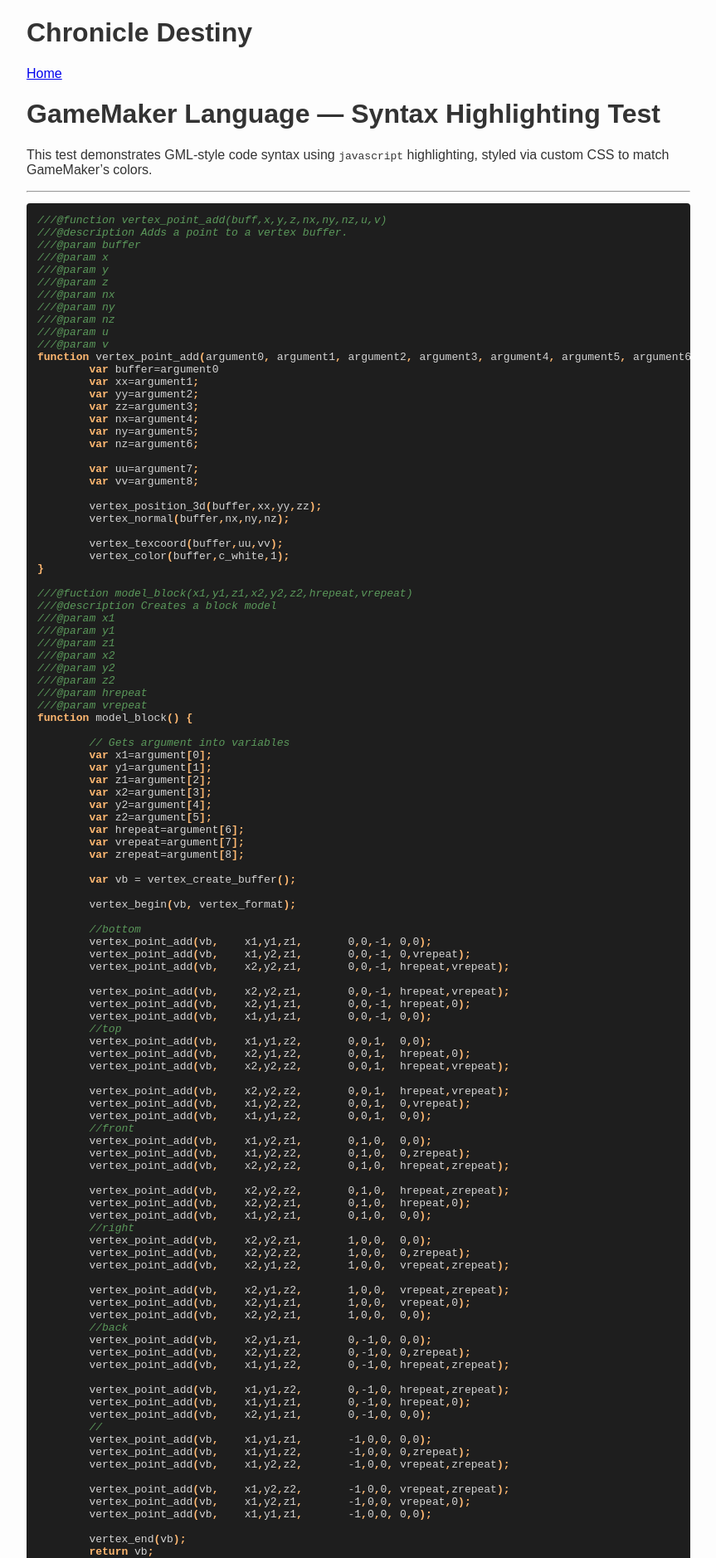
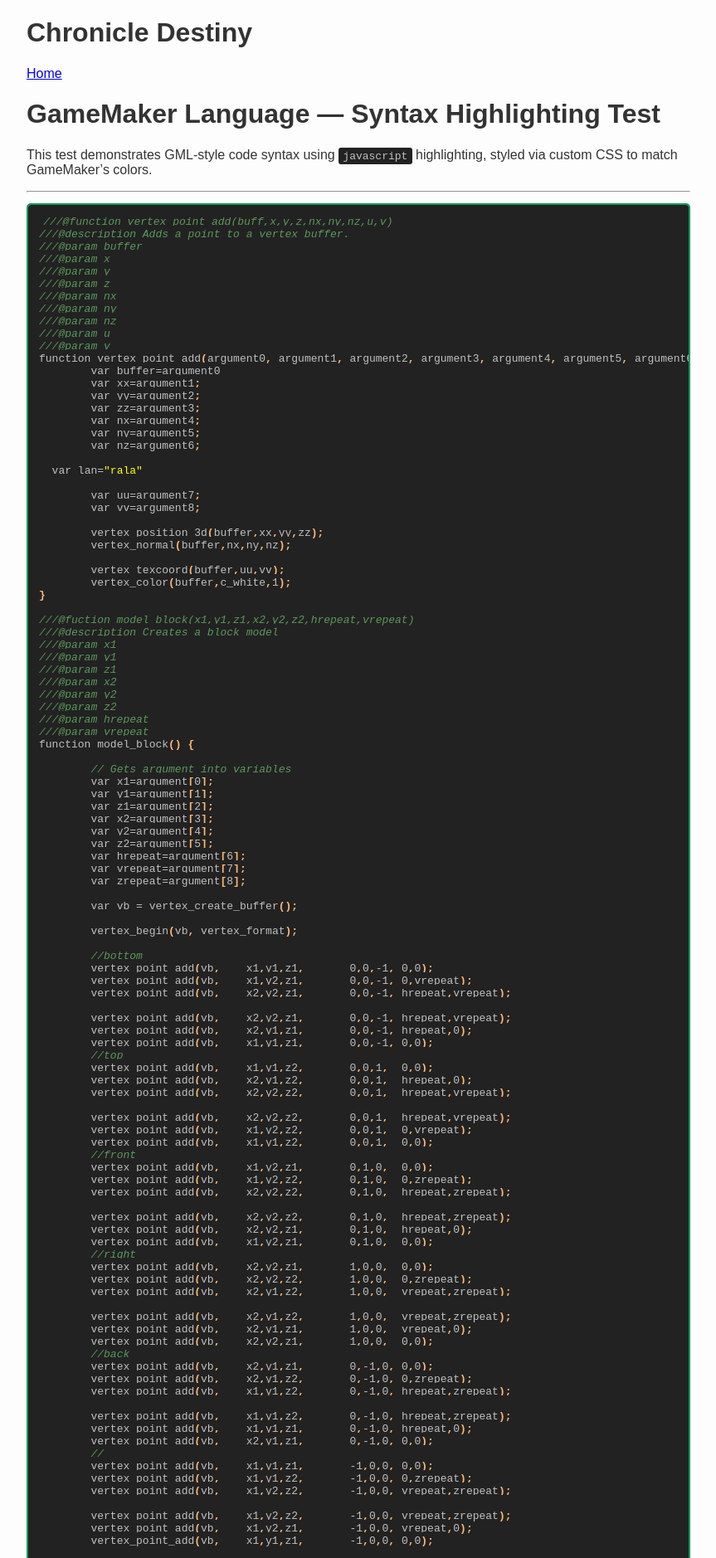
Before and after one commit to zBuLe/Chronicle-Destiny, a Jekyll site: the page built from gml.md, in a window 1280 px wide. Shown: the top 1878 px of the page at 83% size, without its empty margins (208-1071 px from the left). Built offline with Jekyll 4.4.1, drawn with Linux system fonts in a browser that asks for light colours.

Commit message:
Refactor GML code block styles for improved syntax highlighting and consistency

````diff
--- a/assets/css/style.css
+++ b/assets/css/style.css
@@ -40,60 +40,37 @@
 
 
 
-/* GML-inspired code block styling */
+/* Base code block style */
 pre.highlight {
-  background: #1e1e1e;
-  color: #d4d4d4;
+  background: #222222;
+  color: #C0C0C0;
   padding: 1em;
   overflow-x: auto;
-  border-radius: 4px;
+  border-radius: 5px;
+  border: 2px solid #039D5B;
   font-family: monospace;
 }
 
-/* Comments */
-.highlight .c,
-.highlight .c1 {
-  color: #5B995B;
-  font-style: italic;
+/* Inline code (optional) */
+code {
+  background: #222222;
+  color: #C0C0C0;
+  padding: 0.2em 0.4em;
+  border-radius: 3px;
 }
 
-/* Keywords */
+/* GML token colors */
+.highlight .c,
+.highlight .c1 { color: #5B995B; font-style: italic; }       /* Comments */
 .highlight .k,
-.highlight .kd {
-  color: #FFB871;
-  font-weight: bold;
-}
+.highlight .kd { color: #FFB871; font-weight: bold; }         /* Keywords */
+.highlight .nb      { color: #FFB871; }                       /* Built-in functions */
+.highlight .s       { color: #FFFF00; }                       /* Strings */
+.highlight .m       { color: #FF8080; }                       /* Numbers */
+.highlight .o       { color: #C0C0C0; }                       /* Operators */
+.highlight .p       { color: #FFB871; font-weight: bold; }    /* Punctuation */
+.highlight .nx      { color: #C0C0C0; }                       /* User-defined names */
 
-/* Built-in functions */
-.highlight .nb {
-  color: #FFB871;
-}
-
-/* Strings */
-.highlight .s {
-  color: #FFFF00;
-}
-
-/* Numbers */
-.highlight .m {
-  color: #FF8080;
-}
-
-/* Operators */
-.highlight .o {
-  color: #C0C0C0;
-}
-
-/* Punctuation */
-.highlight .p {
-  color: #FFB871;
-  font-weight: bold;
-}
-
-/* User-defined names */
-.highlight .nx {
-  color: #d4d4d4;
-}
 
 
 
--- a/gml.md
+++ b/gml.md
@@ -11,7 +11,7 @@
 
 
 
-```javascript
+```c
 ///@function vertex_point_add(buff,x,y,z,nx,ny,nz,u,v)
 ///@description Adds a point to a vertex buffer.
 ///@param buffer
@@ -31,6 +31,8 @@
 	var nx=argument4;
 	var ny=argument5;
 	var nz=argument6;
+
+  var lan="rala"
 
 	var uu=argument7;
 	var vv=argument8;
````
